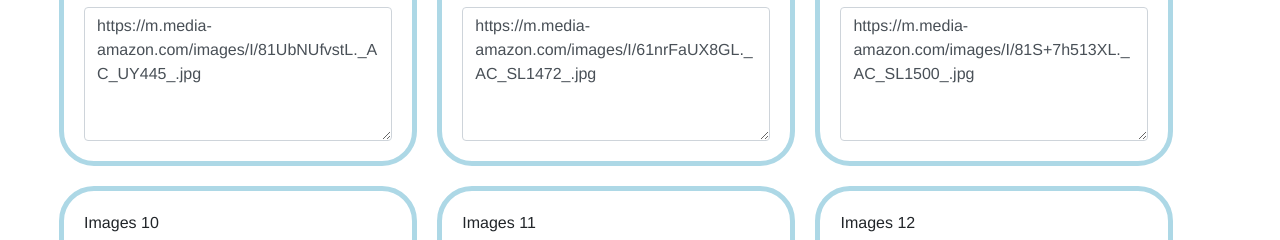
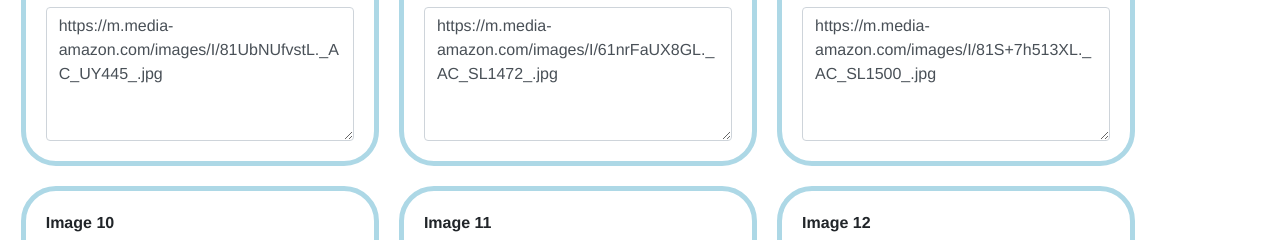
Before and after one commit to OtaSteven/Error-404, a PHP site: page /editor.php?id=1 in a window 1280 px wide. Shown: the part 1441-1681 px from the top of the page. Run offline with PHP 8.4, Linux system fonts and the light colour scheme; data comes from the database, SQL or seed files in the repository.

Commit message:
Added new checkbox counter on demo.php and feature where users are limited to only selecting 12 checkboxes before disabling all boxes. Minor edits in styling for editor.php, margins was causing it to not display at 100% zoom level on my end.

```diff
--- a/WebContent/editor.php
+++ b/WebContent/editor.php
@@ -78,8 +78,8 @@
             Set Editor
         </h1>
     </div>
-
-<div style='float:left; margin-left: 5%;'>
+<!--- LEFT SIDE OF THE SCREEN, SET EDITOR --->
+<div style='float:left; margin-left: 2%;'>
     <div class="container">
         <div class="row">
             <div class="col-md-6 offset-md-3 col-sm-12">
@@ -94,7 +94,7 @@
             <div class="row">
 
                 <div class="form-group">
-                    <label for="description">Images 1</label>
+                    <b><label for="description">Image 1</label></b>
                     <br>
                     <?php
                     if (!empty($data['link1']))
@@ -106,7 +106,7 @@
                     <textarea class="form-control" name="link1" cols="30" rows="5"><?= $data['link1']?></textarea>
                 </div>
                 <div class="form-group">
-                    <label for="description">Images 2</label>
+                    <b><label for="description">Image 2</label></b>
                     <br>
                     <?php
                     if (!empty($data['link2']))
@@ -118,7 +118,7 @@
                     <textarea class="form-control" name="link2" cols="30" rows="5"><?= $data['link2']?></textarea>
                 </div>
                 <div class="form-group">
-                    <label for="description">Images 3</label>
+                    <b><label for="description">Image 3</label></b>
                     <br>
                     <?php
                     if (!empty($data['link3']))
@@ -130,7 +130,7 @@
                     <textarea class="form-control" name="link3" cols="30" rows="5"><?= $data['link3']?></textarea>
                 </div>
                 <div class="form-group">
-                    <label for="description">Images 4</label>
+                    <b><label for="description">Image 4</label></b>
                     <br>
                     <?php
                     if (!empty($data['link4']))
@@ -142,7 +142,7 @@
                     <textarea class="form-control" name="link4" cols="30" rows="5"><?= $data['link4']?></textarea>
                 </div>
                 <div class="form-group">
-                    <label for="description">Images 5</label>
+                    <b><label for="description">Image 5</label></b>
                     <br>
                     <?php
                     if (!empty($data['link5']))
@@ -154,7 +154,7 @@
                     <textarea class="form-control" name="link5" cols="30" rows="5"><?= $data['link5']?></textarea>
                 </div>
                 <div class="form-group">
-                    <label for="description">Images 6</label>
+                    <b><label for="description">Image 6</label></b>
                     <br>
                     <?php
                     if (!empty($data['link6']))
@@ -166,7 +166,7 @@
                     <textarea class="form-control" name="link6" cols="30" rows="5"><?= $data['link6']?></textarea>
                 </div>
                 <div class="form-group">
-                    <label for="description">Images 7</label>
+                    <b><label for="description">Image 7</label></b>
                     <br>
                     <?php
                     if (!empty($data['link7']))
@@ -178,7 +178,7 @@
                     <textarea class="form-control" name="link7" cols="30" rows="5"><?= $data['link7']?></textarea>
                 </div>
                 <div class="form-group">
-                    <label for="description">Images 8</label>
+                    <b><label for="description">Image 8</label></b>
                     <br>
                     <?php
                     if (!empty($data['link8']))
@@ -190,7 +190,7 @@
                     <textarea class="form-control" name="link8" cols="30" rows="5"><?= $data['link8']?></textarea>
                 </div>
                 <div class="form-group">
-                    <label for="description">Images 9</label>
+                    <b><label for="description">Image 9</label></b>
                     <br>
                     <?php
                     if (!empty($data['link9']))
@@ -202,7 +202,7 @@
                     <textarea class="form-control" name="link9" cols="30" rows="5"><?= $data['link9']?></textarea>
                 </div>
                 <div class="form-group">
-                    <label for="description">Images 10</label>
+                    <b><label for="description">Image 10</label></b>
                     <br>
                     <?php
                     if (!empty($data['link10']))
@@ -214,7 +214,7 @@
                     <textarea class="form-control" name="link10" cols="30" rows="5"><?= $data['link10']?></textarea>
                 </div>
                 <div class="form-group">
-                    <label for="description">Images 11</label>
+                    <b><label for="description">Image 11</label></b>
                     <br>
                     <?php
                     if (!empty($data['link11']))
@@ -226,7 +226,7 @@
                     <textarea class="form-control" name="link11" cols="30" rows="5"><?= $data['link11']?></textarea>
                 </div>
                 <div class="form-group">
-                    <label for="description">Images 12</label>
+                    <b><label for="description">Image 12</label></b>
                     <br>
                     <?php
                     if (!empty($data['link12']))
@@ -238,13 +238,14 @@
                     <textarea class="form-control" name="link12" cols="30" rows="5"><?= $data['link12']?></textarea>
                 </div>
             </div>
-                <input type="submit" name="editForm" value="submit" class="btn btn-primary btn-block">
+                <input type="submit" name="editForm" value="Submit" class="btn btn-primary btn-block">
                 </form>
         </div>
     </div>
 </div>
 
-<div style='float:right; margin-right: 10%;'>
+<!--- RIGHT SIDE OF THE SCREEN, TABLE LIST --->
+<div style='float:right; margin-right: 9%; margin-top: 10%;'>
 <form method="POST">
     <br>
     <table width="300px" height= "50px" style="margin-left:30%; overflow-y:hidden; background-color:black">
```
Also changed, not shown: WebContent/demo.php (+26 -15 lines).
